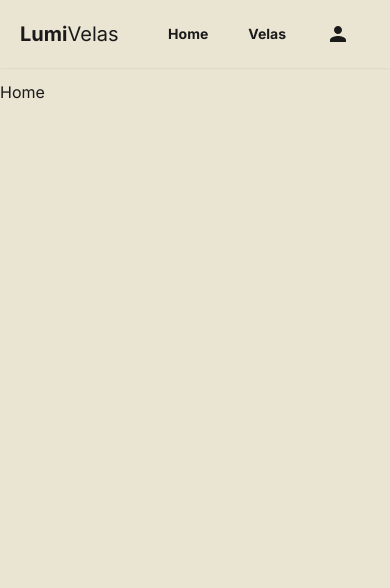
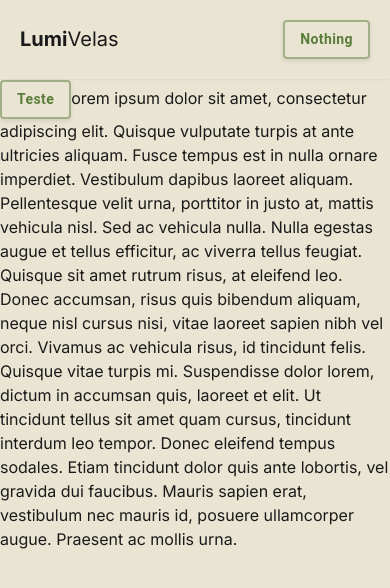
Before and after one commit to lumivelas/lumivelas-app, a Next.js app: page / in a window 390 px wide. Shown: the top 588 px of the page. Built offline with nearby package versions, Linux system fonts and the light colour scheme; what @mui/material-nextjs would draw is missing.

Commit message:
Quase terminando navbar

```diff
--- a/src/app/layout.tsx
+++ b/src/app/layout.tsx
@@ -5,7 +5,7 @@ import { ThemeProvider } from '@emotion/react';
 import { Inter } from 'next/font/google';
 import theme from '@/libs/theme';
 import "./globals.css";
-import NavBar from '@/components/NavBar';
+import NavBar from '@/components/nav/NavBar';
 
 const inter = Inter({
   weight: ["100", "400", "700"],
--- a/src/app/page.tsx
+++ b/src/app/page.tsx
@@ -1,9 +1,59 @@
-import NavBar from "@/components/NavBar";
+import LumiButton from "@/components/LumiButton";
+import NavBar from "@/components/nav/NavBar";
 
 export default function Home() {
   return (
-    <>
-      Home
-    </>
+    <div>
+      <LumiButton title="Teste"></LumiButton>
+      orem ipsum dolor sit amet, consectetur adipiscing elit. Quisque vulputate turpis at ante ultricies aliquam. Fusce tempus est in nulla ornare imperdiet. Vestibulum dapibus laoreet aliquam. Pellentesque velit urna, porttitor in justo at, mattis vehicula nisl. Sed ac vehicula nulla. Nulla egestas augue et tellus efficitur, ac viverra tellus feugiat. Quisque sit amet rutrum risus, at eleifend leo. Donec accumsan, risus quis bibendum aliquam, neque nisl cursus nisi, vitae laoreet sapien nibh vel orci. Vivamus ac vehicula risus, id tincidunt felis. Quisque vitae turpis mi. Suspendisse dolor lorem, dictum in accumsan quis, laoreet et elit. Ut tincidunt tellus sit amet quam cursus, tincidunt interdum leo tempor. Donec eleifend tempus sodales. Etiam tincidunt dolor quis ante lobortis, vel gravida dui faucibus. Mauris sapien erat, vestibulum nec mauris id, posuere ullamcorper augue. Praesent ac mollis urna.
+      <br />
+      <br />
+      <br />
+      <br />
+      <br />
+      <br />
+      <br />
+      <br />
+      <br />
+      <br />
+      <br />
+      <br />
+      <br />
+      <br />
+      <br />
+      <br />
+      <br />
+      <br />
+      <br />
+      <br />
+      <br />
+      <br />
+      <br />
+      <br />
+      <br />
+      <br />
+      <br />
+      <br />
+      <br />
+      <br />
+      <br />
+      <br />
+      <br />
+      <br />
+      <br />
+      <br />
+      <br />
+      <br />
+      <br />
+      <br />
+
+      In mi risus, bibendum sed vehicula maximus, elementum in libero. Proin auctor congue felis, ut euismod augue aliquet nec. Cras magna est, molestie quis dui quis, posuere vehicula dui. Donec et rutrum massa. Donec mauris quam, consequat eget ante a, finibus feugiat est. Phasellus turpis justo, fringilla sed nulla eu, congue fringilla tellus. Cras viverra tincidunt orci vel elementum. Maecenas magna nisl, rutrum quis ante quis, hendrerit aliquam tortor. Duis eget fringilla felis, sit amet accumsan sapien. Etiam aliquam mauris sed ultricies eleifend. Sed aliquam, justo sed feugiat pharetra, diam nisl viverra erat, id vestibulum risus tellus non mauris. Donec semper eleifend nisl vel facilisis. Duis a augue commodo, blandit nulla sed, semper ligula. Pellentesque consequat facilisis ligula eget rhoncus. Suspendisse ut diam et tortor molestie dictum.
+
+      Aenean elementum mi felis, a tincidunt est laoreet eget. Fusce consequat, ante ac semper egestas, nunc arcu posuere dolor, ut viverra lorem urna id eros. Ut aliquam leo fringilla, ultrices turpis et, pulvinar leo. Pellentesque habitant morbi tristique senectus et netus et malesuada fames ac turpis egestas. Nullam a finibus risus. Fusce vitae volutpat lorem, non convallis tortor. Morbi ac felis felis. Curabitur fermentum sed leo sed volutpat. Duis in blandit magna, non convallis magna. Duis vitae efficitur massa. Nunc egestas ultrices mi vitae vestibulum. Integer scelerisque massa mollis magna sollicitudin dapibus. Nullam sagittis, elit a euismod luctus, felis orci interdum orci, eget euismod leo dolor quis leo. In ut tellus ut nulla tristique dignissim. Curabitur ut augue vel leo sollicitudin ultrices.
+
+      Praesent vehicula vestibulum ultrices. Sed sit amet magna tempor, hendrerit leo placerat, molestie magna. Integer aliquam, orci maximus fermentum aliquet, felis dolor ultricies purus, ut laoreet magna felis vel lectus. Sed neque sem, efficitur in velit at, convallis facilisis lacus. Sed ultrices arcu a justo molestie convallis. Proin sed vulputate dui. Vestibulum non sodales mauris. Quisque sodales eget est sit amet blandit. Curabitur eleifend ipsum at rutrum venenatis. Cras condimentum, risus at scelerisque tristique, velit purus pretium nisi, ac sollicitudin tellus elit ac massa. Donec odio enim, mattis nec orci a, faucibus placerat turpis. Sed quis venenatis nibh, a laoreet orci. Phasellus varius luctus auctor. Curabitur aliquam fermentum dui, ac volutpat ante pretium sed. Etiam gravida leo eu justo ultricies, et feugiat erat varius.
+
+      Orci varius natoque penatibus et magnis dis parturient montes, nascetur ridiculus mus. Cras vel porta orci. Nunc eget ante vulputate nisl volutpat semper. Aliquam cursus pellentesque nunc, vel semper nisi. Suspendisse potenti. Pellentesque habitant morbi tristique senectus et netus et malesuada fames ac turpis egestas. Sed pulvinar fermentum mattis. Praesent venenatis a quam in elementum. Praesent vel nunc vitae dolor porttitor pretium et a enim. Mauris pellentesque ipsum non eros ultricies, ut pretium risus interdum.
+    </div>
   );
 }
--- a/src/components/LumiButton.tsx
+++ b/src/components/LumiButton.tsx
@@ -1,15 +1,17 @@
 'use client';
 
 import { Button, ButtonProps } from '@mui/material';
+import { on } from 'events';
 import React from 'react';
 
 interface Props extends ButtonProps {
   title: string;
 }
 
-const LumiButton: React.FC<Props> = ({ title, color = "primary" }) => {
+const LumiButton: React.FC<Props> = ({ title, color = "primary", ...props }) => {
   return (
     <Button
+      {...props}
       sx={{
         textTransform: "none",
         fontWeight: "bold",
--- a/src/components/NavBar.tsx
+++ b/src/components/nav/NavBar.tsx
@@ -1,6 +1,8 @@
 import React, { ReactNode } from 'react'
 import PersonIcon from '@mui/icons-material/Person';
 import Link from 'next/link';
+import { Menu, MenuItem } from '@mui/material';
+import NavBarSandwich from './NavBarSandwich';
 
 interface Props {
   children: ReactNode;
@@ -9,18 +11,20 @@ interface Props {
 const NavBar : React.FC<Props> = ({ children }) => {
   return (
     <>
-      <nav className='z-[1000] flex w-full bg-whiteOpacity p-5 fixed top-0 left-0 shadow-sm'>
+      <nav className='z-[1000] flex items-center w-full bg-whiteOpacity p-5 fixed top-0 left-0 shadow-sm'>
           <div className='select-none text-xl'>
             <strong>Lumi</strong>Velas
           </div>
 
-          <div className='flex w-full justify-end items-center text-sm font-bold'>
+          <div className='hidden md:flex w-full justify-end items-center text-sm font-bold'>
             <Link className='mx-5' href={'/'}>Home</Link>
             <Link className='mx-5' href={'carrinho'}>Velas</Link>
             <div className='mx-5'>
               <PersonIcon />
             </div>
           </div>
+
+          <NavBarSandwich className='md:hidden flex w-full justify-end items-center' />
       </nav>
 
       <main className='pt-[5rem]'>
--- /dev/null
+++ b/src/components/nav/NavBarSandwich.tsx
@@ -0,0 +1,43 @@
+import { Button, Menu, MenuItem } from '@mui/material';
+import React, { useState } from 'react';
+import LumiButton from '../LumiButton';
+
+interface Props {
+  className: string;
+}
+
+const NavBarSandwich: React.FC<Props> = ({ className }) => {
+  const [anchorEl, setAnchorEl] = useState<null | HTMLElement>(null);
+  const open = Boolean(anchorEl);
+
+  const handleClick = (event: React.MouseEvent<HTMLButtonElement>) => {
+    setAnchorEl(event.currentTarget);
+  };
+
+  const handleClose = () => {
+    setAnchorEl(null);
+  };
+
+  return (
+    <menu className={className}>
+      <LumiButton
+        title='Nothing'
+        id="basic-button"
+        onClick={handleClick}
+      />
+
+      <Menu id="basic-menu"
+            anchorEl={anchorEl}
+            open={open}
+            onClose={handleClose}
+            MenuListProps={{
+              'aria-labelledby': 'basic-button',
+            }}>
+
+          <MenuItem onClick={handleClose}>Profile</MenuItem>
+      </Menu>
+    </menu>
+  );
+};
+
+export default NavBarSandwich;
```
